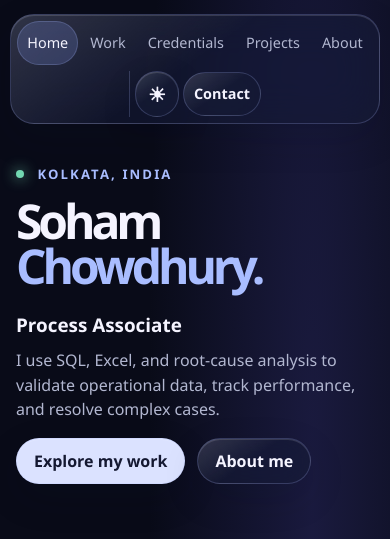
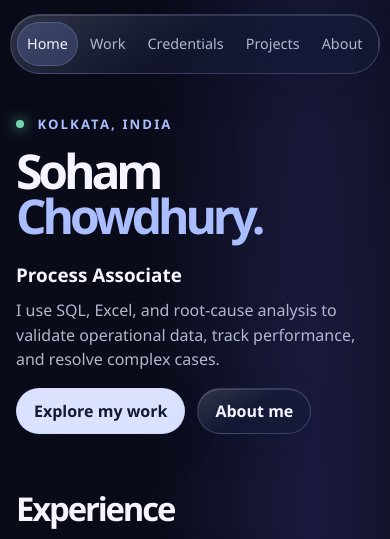
Before and after one commit to Mesoham/Portfolio, a plain HTML site: page index.html in a window 390 px wide. Shown: the top 539 px of the page. Drawn offline with Linux system fonts and the light colour scheme.

Commit message:
Keep mobile navigation in one row

```diff
--- a/style.css
+++ b/style.css
@@ -59,11 +59,12 @@ header.nav .small[aria-current]{background-color:var(--hover);color:var(--text)}
 
 header.nav .dock-short{display:none}
 @media(max-width:720px){
-  header.nav{flex-wrap:wrap;justify-content:center;border-radius:24px}
-  header.nav nav{flex:0 1 auto;min-width:0;flex-wrap:wrap;justify-content:center}
+  header.nav{flex-wrap:nowrap;justify-content:flex-start;overflow-x:auto;scrollbar-width:none}
+  header.nav::-webkit-scrollbar{display:none}
+  header.nav nav{flex:0 0 auto;flex-wrap:nowrap}
   header.nav .dock-full{display:none}
   header.nav .dock-short{display:inline}
-  html{scroll-padding-top:128px}
+  html{scroll-padding-top:82px}
 }
 
 .hero{grid-template-columns:1fr;min-height:auto}.hero-copy{width:100%}#work .visual{margin-top:22px;width:min(100%,670px);margin-inline:auto}#work .orb{width:min(57%,300px)}
```
